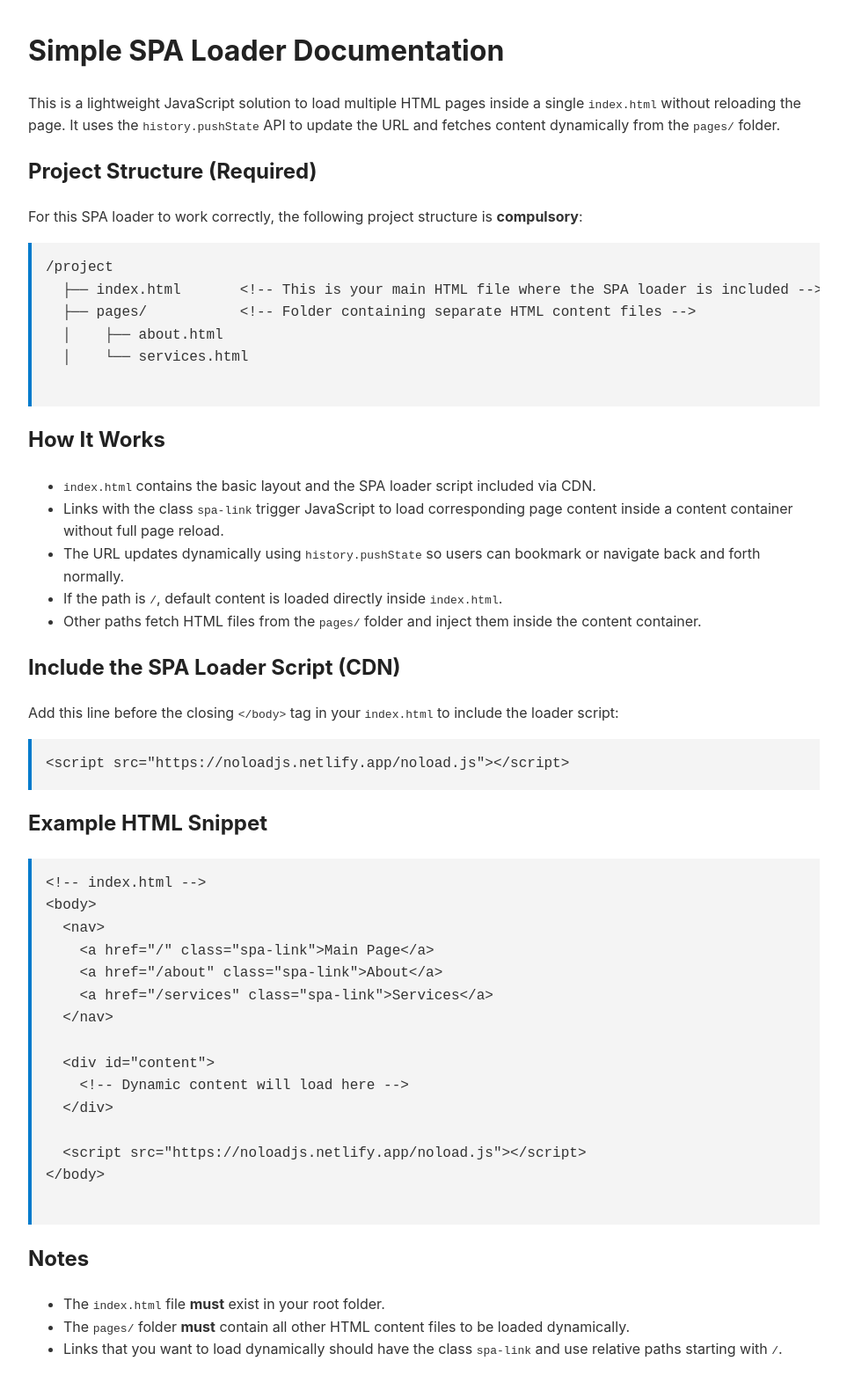
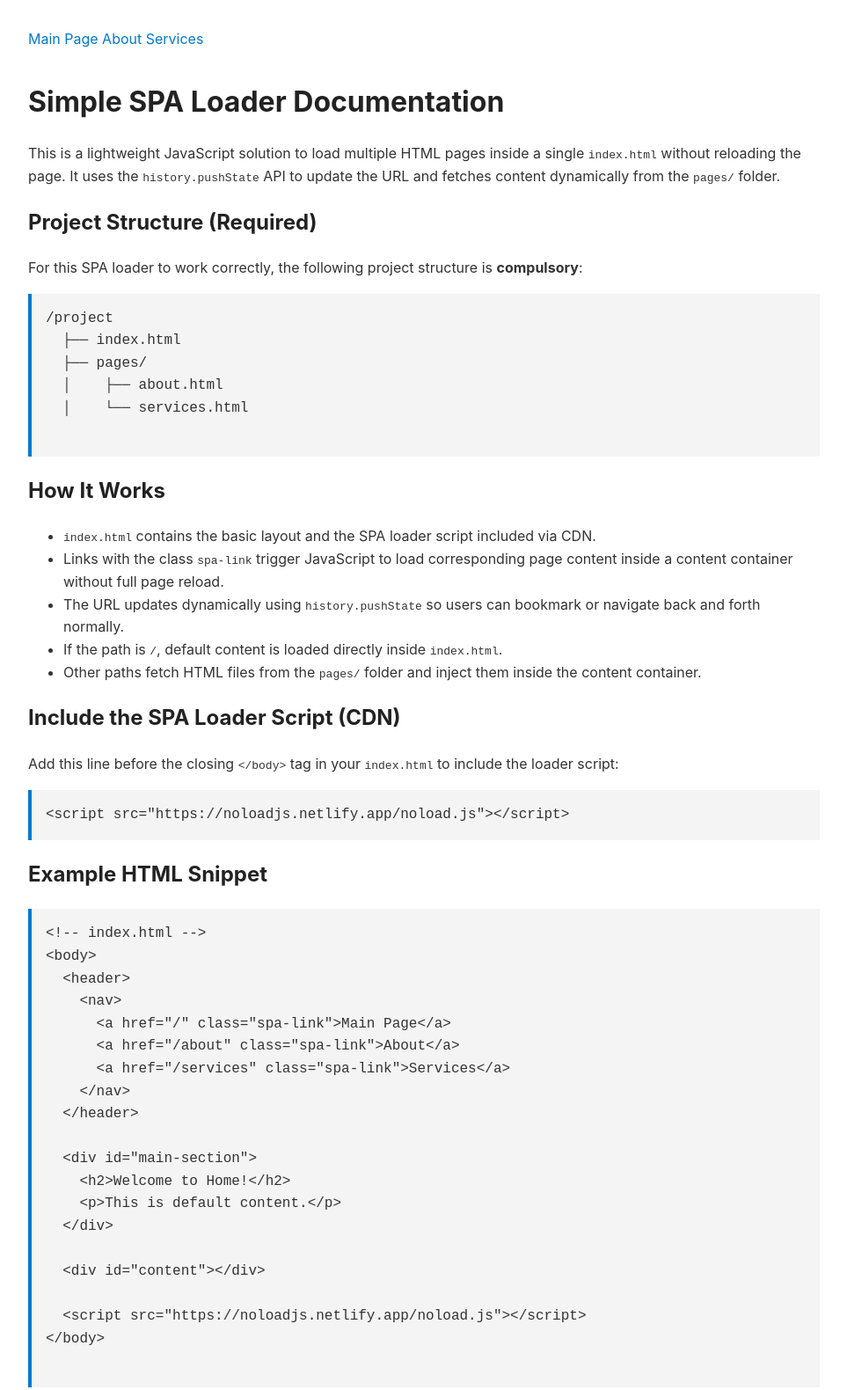
Before and after one commit to HamzaPortfolio/NoLoadJS, a plain HTML site: page index.html in a window 1280 px wide. Shown: the top 1580 px of the page at 88% size, without its empty margins (158-1121 px from the left). Drawn offline with Linux system fonts and the light colour scheme.

Commit message:
Update index.html

```diff
--- a/index.html
+++ b/index.html
@@ -31,17 +31,20 @@
     a:hover {
       text-decoration: underline;
     }
-    .donation {
-      margin-top: 3rem;
-      padding: 1rem;
-      border: 1px solid #007acc;
-      background: #e6f0fa;
-      text-align: center;
-      font-weight: bold;
+    header {
+      margin-bottom: 2rem;
     }
   </style>
 </head>
 <body>
+
+  <header>
+    <nav>
+      <a href="/" class="spa-link">Main Page</a>
+      <a href="/about" class="spa-link">About</a>
+      <a href="/services" class="spa-link">Services</a>
+    </nav>
+  </header>
 
   <h1>Simple SPA Loader Documentation</h1>
 
@@ -52,8 +55,8 @@
 
   <pre>
 /project
-  ├── index.html       &lt;!-- This is your main HTML file where the SPA loader is included --&gt;
-  ├── pages/           &lt;!-- Folder containing separate HTML content files --&gt;
+  ├── index.html       <!-- This is your main HTML file where the SPA loader is included -->
+  ├── pages/           <!-- Folder containing separate HTML content files -->
   │    ├── about.html
   │    └── services.html
   </pre>
@@ -76,15 +79,20 @@
   <pre>
 &lt;!-- index.html --&gt;
 &lt;body&gt;
-  &lt;nav&gt;
-    &lt;a href="/" class="spa-link"&gt;Main Page&lt;/a&gt;
-    &lt;a href="/about" class="spa-link"&gt;About&lt;/a&gt;
-    &lt;a href="/services" class="spa-link"&gt;Services&lt;/a&gt;
-  &lt;/nav&gt;
+  &lt;header&gt;
+    &lt;nav&gt;
+      &lt;a href="/" class="spa-link"&gt;Main Page&lt;/a&gt;
+      &lt;a href="/about" class="spa-link"&gt;About&lt;/a&gt;
+      &lt;a href="/services" class="spa-link"&gt;Services&lt;/a&gt;
+    &lt;/nav&gt;
+  &lt;/header&gt;
 
-  &lt;div id="content"&gt;
-    &lt;!-- Dynamic content will load here --&gt;
+  &lt;div id="main-section"&gt;
+    &lt;h2&gt;Welcome to Home!&lt;/h2&gt;
+    &lt;p&gt;This is default content.&lt;/p&gt;
   &lt;/div&gt;
+
+  &lt;div id="content"&gt;&lt;/div&gt;
 
   &lt;script src="https://noloadjs.netlify.app/noload.js"&gt;&lt;/script&gt;
 &lt;/body&gt;
@@ -97,6 +105,5 @@
     <li>Links that you want to load dynamically should have the class <code>spa-link</code> and use relative paths starting with <code>/</code>.</li>
   </ul>
 
-
 </body>
 </html>
```
